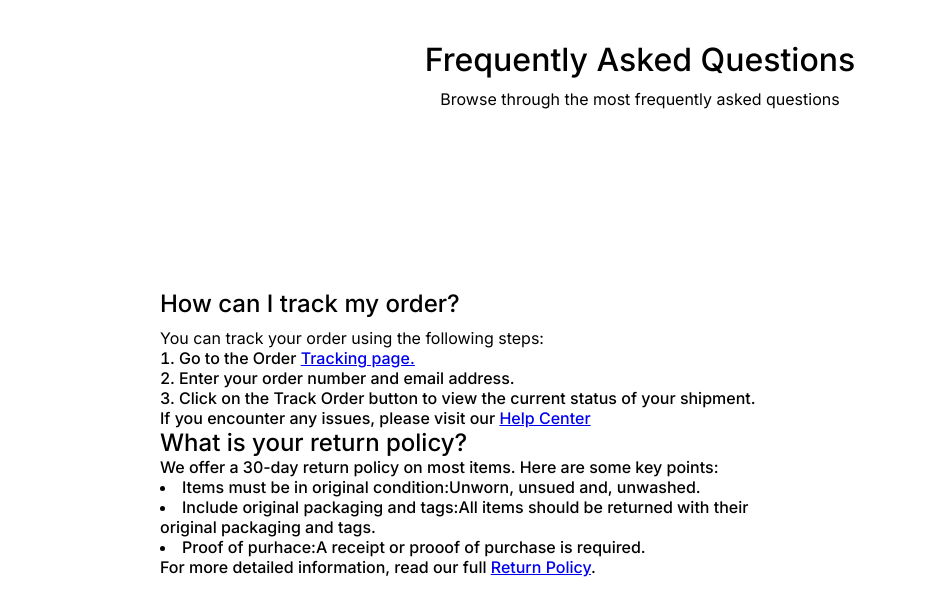
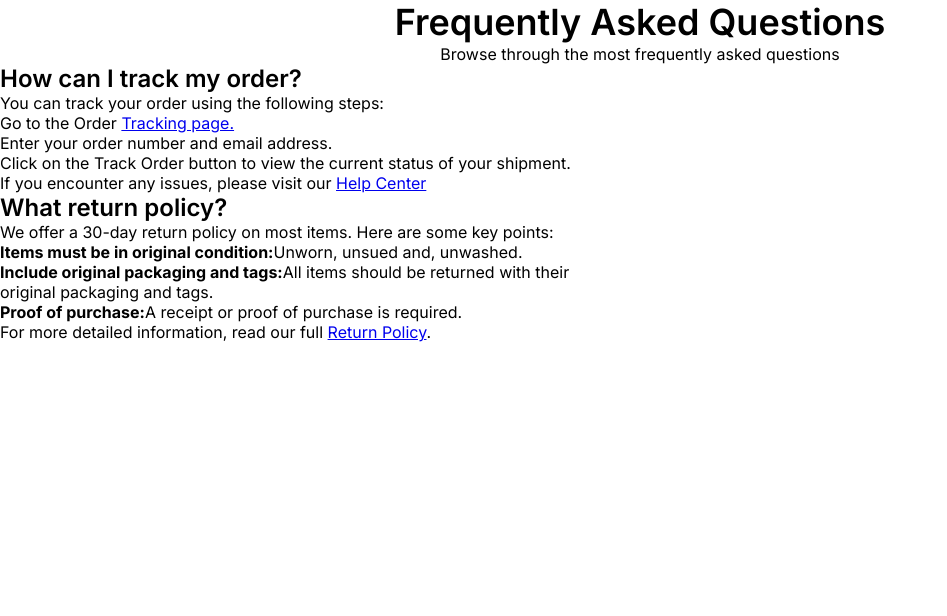
Before and after one commit to emmanuellekamwa/FAQ, a plain HTML site: page index.html in a window 1280 px wide. Shown: the whole page, without its empty margins (0-947 px from the left). Drawn offline with Linux system fonts and the light colour scheme.

Commit message:
Style headers and paragraphs

```diff
--- a/index.html
+++ b/index.html
@@ -8,33 +8,33 @@
 </head>
 <body>
     <header id="head">
-        <div class="block">
-            <h1>Frequently Asked Questions</h1>
-            <p class="subtitle">Browse through the most frequently asked questions</p>
+        <div>
+            <h1 id="heading">Frequently Asked Questions</h1>
+            <p class="body-text">Browse through the most frequently asked questions</p>
         </div>
     </header>
-    <section id="details">
+    <section>
         <div>
-            <h2>How can I track my order?</h2>
-            <p class="subtitle">You can track your order using the following steps:</p>
+            <h2 class="head2">How can I track my order?</h2>
+            <p class="body-text">You can track your order using the following steps:</p>
             <ol>
                 <li>Go to the Order <a href="/">Tracking page.</a></li>
                 <li>Enter your order number and email address.</li>
                 <li>Click on the Track Order button to view the current status of your shipment.</li>
             </ol>
-            <p>If you encounter any issues, please visit our <a href="/">Help Center</a></p>
+            <p class="body-text">If you encounter any issues, please visit our <a href="/">Help Center</a></p>
         </div>
         <div>
-            <h2>What is your return policy?</h2>
-            <p>We offer a 30-day return policy on most items. Here are some key points:</p>
+            <h2 class="head2">What return policy?</h2>
+            <p class="body-text">We offer a 30-day return policy on most items. Here are some key points:</p>
             <ul>
                 <li><strong>Items must be in original condition:</strong>Unworn, unsued and, unwashed.</li>
                 <li><strong>Include original packaging and tags:</strong>All items should be returned with their <br>
                     original packaging and tags.
                 </li>
-                <li><strong>Proof of purhace:</strong>A receipt or prooof of purchase is required.</li>
+                <li><strong>Proof of purchase:</strong>A receipt or proof of purchase is required.</li>
             </ul>
-            <p>For more detailed information, read our full <a href="/">Return Policy</a>.</p>
+            <p class="body-text">For more detailed information, read our full <a href="/">Return Policy</a>.</p>
         </div>
     </section>
 </body>
--- a/style.css
+++ b/style.css
@@ -6,26 +6,24 @@
     box-sizing: border-box;
     font-family: "Inter", sans-serif;
     font-optical-sizing: auto;
-    font-weight: 500;
     font-style: normal;
-}
-
-.block {
-    padding: 20px;
-    margin: 20px;
 }
 
 #head {
     text-align: center;
 }
 
-.subtitle {
-    font-weight: 400;
-    padding-top: 10px;
+#heading {
+    font-size: 36px;
+    font-weight: 600;
 }
 
-#details {
-    font-size: medium;
-    list-style-position: inside;
-    margin: 10rem;
+.head2 {
+    font-size: 24px;
+    font-weight: 600;
 }
+
+.body-text {
+    font-size: 16px;
+    font-weight: 400;
+}
```
